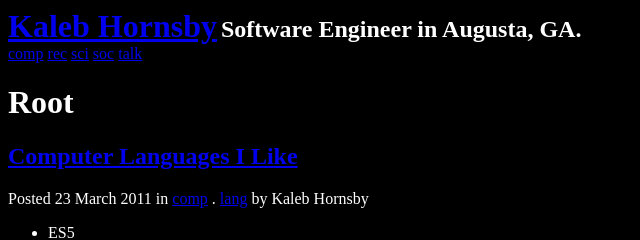
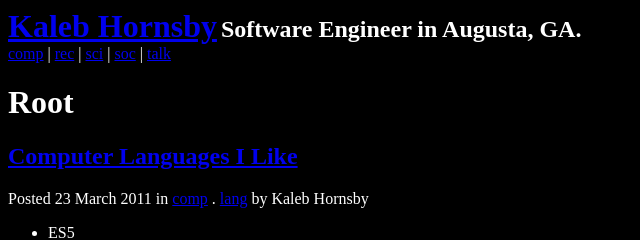
Before and after one commit to kaleb/kaleb.github.com, a Jekyll site: the page built from index.html, in a window 1280 px wide. Shown: the top 240 px of the page, without its empty margins (0-640 px from the left). Built offline with Jekyll 4.4.1, drawn with Linux system fonts in a browser that asks for light colours; the list of posts is cut into pages by our own code.

Commit message:
Edited _layouts/default.html via GitHub

```diff
--- a/_layouts/default.html
+++ b/_layouts/default.html
@@ -19,14 +19,14 @@
     <hgroup>
       <h1><a href="/">{{ site.title }}</a></h1>
       <h2>{{ site.description }}</h2>
-      <nav>
-        <a href="/comp">comp</a>
-        <a href="/rec">rec</a>
-        <a href="/sci">sci</a>
-        <a href="/soc">soc</a>
-        <a href="/talk">talk</a>
-      </nav>
     </hgroup>
+    <nav>
+      <a href="/comp">comp</a>
+      | <a href="/rec">rec</a>
+      | <a href="/sci">sci</a>
+      | <a href="/soc">soc</a>
+      | <a href="/talk">talk</a>
+    </nav>
   </header>
   <hgroup>
     <h1>{% if page.h1 %}{{ page.h1 }}{% else %}{{ page.title }}{% endif %}</h1>
```
